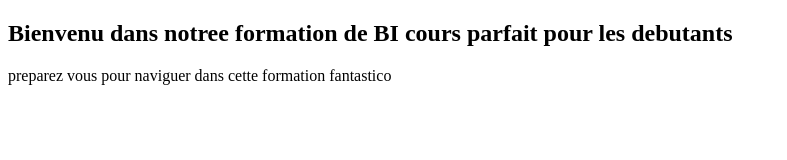
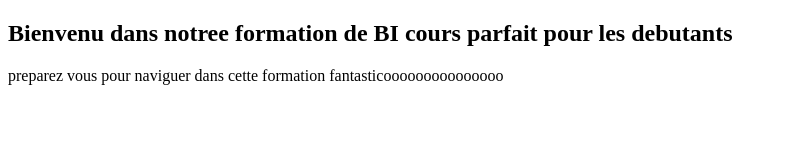
Before and after one commit to ayhous/training-git-IA, a plain HTML site: page index.html in a window 1280 px wide. Shown: the whole page, without its empty margins (0-787 px from the left). Drawn offline with Linux system fonts and the light colour scheme.

Commit message:
Update index.html

```diff
--- a/index.html
+++ b/index.html
@@ -8,6 +8,6 @@
 </head>
 <body>
     <h2>Bienvenu dans notree formation de BI cours parfait pour les debutants </h2>
-    <p> preparez vous pour naviguer dans cette formation fantastico</p>
+    <p> preparez vous pour naviguer dans cette formation fantasticooooooooooooooo</p>
 </body>
 </html>
```
